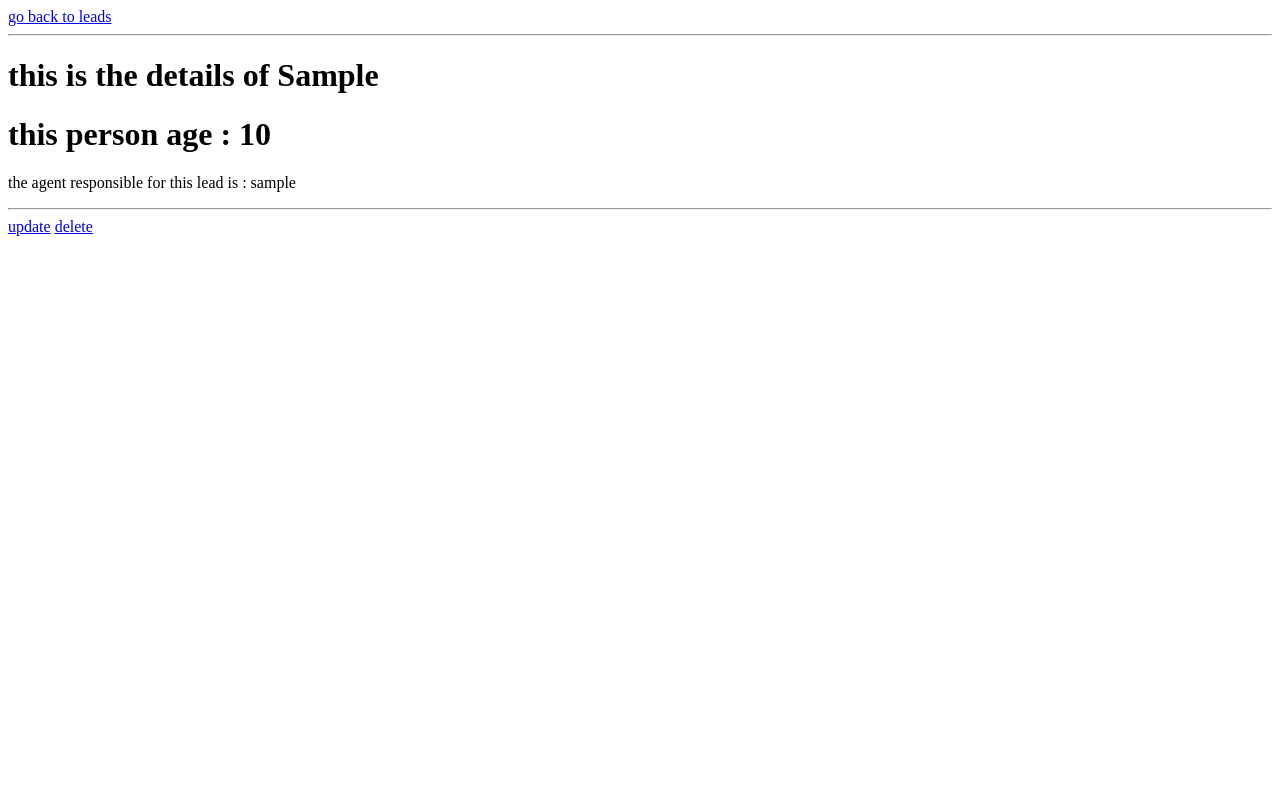
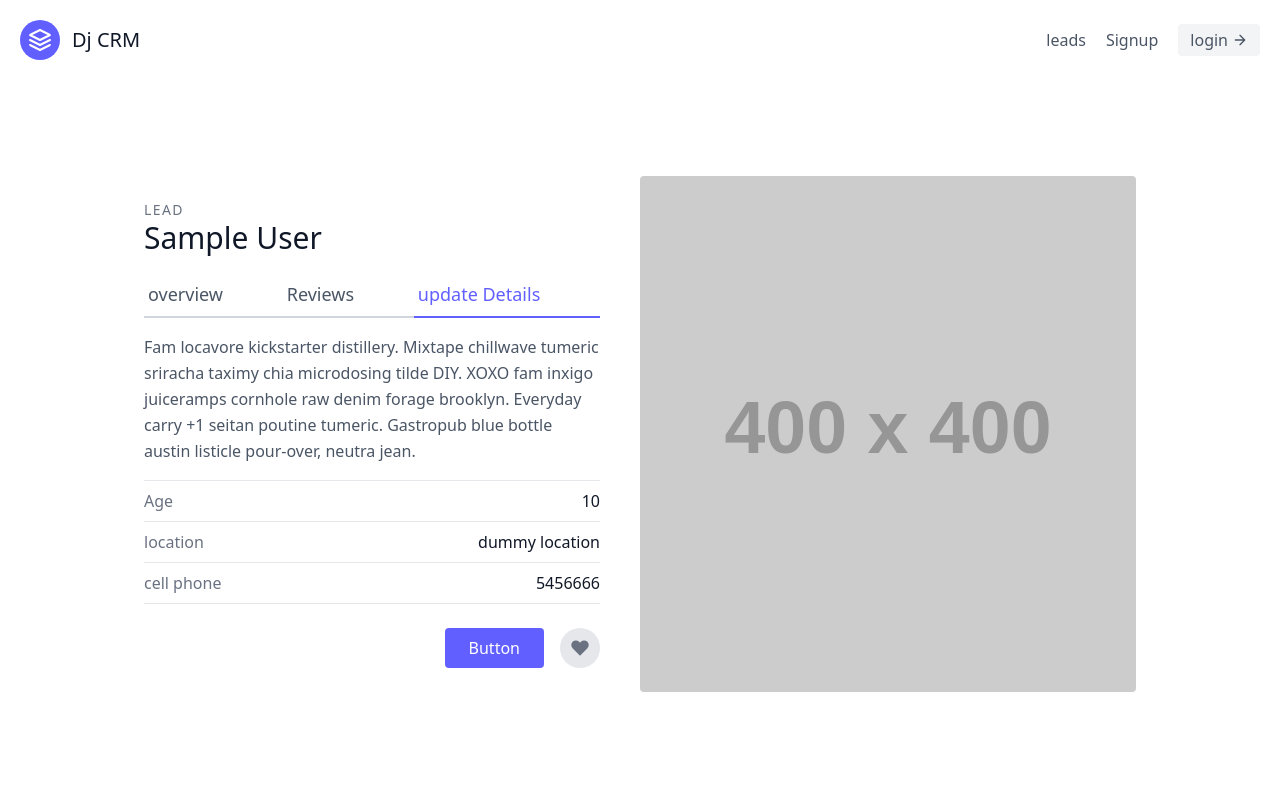
Before and after one commit to mohamedyahyadk/get-start-with-django, a Django app: page /leads/1/ in a window 1280 px wide. Shown: the top 787 px of the page. Run offline with Django 5.2, Linux system fonts and the light colour scheme; tables that the repository leaves empty hold one stand-in row (values such as "Sample post"); grey boxes labelled with a size stand in for pictures from a placeholder-image service; some libraries are stand-ins or nearby versions.

Commit message:
third commit : tailwaindcss

```diff
--- a/djcrm/urls.py
+++ b/djcrm/urls.py
@@ -1,8 +1,9 @@
 
 from django.contrib import admin
 from django.urls import path ,include
-
+from leads.views import  landing_page
 urlpatterns = [
     path('admin/', admin.site.urls),
-    path('leads/',include("leads.urls"),name="leads")
+    path('', landing_page ,name='landing_page'),
+    path('leads/',include("leads.urls"))
 ]
--- a/leads/templates/leads/lead_detail.html
+++ b/leads/templates/leads/lead_detail.html
@@ -1,29 +1,49 @@
-<!DOCTYPE html>
-<html lang="en">
-<head>
-    <meta charset="UTF-8">
-    <meta name="viewport" content="width=device-width, initial-scale=1.0">
-    <title>Document</title>
-    <style>
-        .lead{
-            padding-top: 10px;
-            padding-bottom: 10px;
-            padding-left: 6px;
-            padding-right: 6px;
-            margin-top: 10px;
-            background-color: #f6f6f6;
-            width: 100%;
-        }
-    </style>
-</head>
-<body>
-    <a href="/leads">go back to leads </a>
-    <hr>
-    <h1>this is the details of {{lead.first_name}}</h1>
-    <h1>this person age : {{lead.age}}</h1>
-    <p>the agent responsible for this lead is : {{lead.agent}}</p>
-    <hr>
-    <a href="/leads/{{lead.pk}}/update">update</a>
-    <a href="/leads/{{lead.pk}}/delete">delete</a>
-</body>
-</html>
+
+
+{% extends "base.html" %}
+{% block content%}
+<section class="text-gray-600 body-font overflow-hidden">
+    <div class="container px-5 py-24 mx-auto">
+      <div class="lg:w-4/5 mx-auto flex flex-wrap">
+        <div class="lg:w-1/2 w-full lg:pr-10 lg:py-6 mb-6 lg:mb-0">
+          <h2 class="text-sm title-font text-gray-500 tracking-widest">LEAD</h2>
+          <h1 class="text-gray-900 text-3xl title-font font-medium mb-4">{{lead.first_name}} {{lead.last_name}}</h1>
+          <div class="flex mb-4">
+
+                <a href="{% url 'leads:lead-detail' lead.pk %}" class="flex-grow border-b-2 border-gray-300 py-2 text-lg px-1">
+                  overview </a>
+                <a class="flex-grow border-b-2 border-gray-300 py-2 text-lg px-1">
+                  Reviews</a>
+                <a href="{% url 'leads:lead-update' lead.pk %}" class="flex-grow text-indigo-500 border-b-2 border-indigo-500 py-2 text-lg px-1">
+                  update  Details</a>
+
+          </div>
+          <p class="leading-relaxed mb-4">Fam locavore kickstarter distillery. Mixtape chillwave tumeric sriracha taximy chia microdosing tilde DIY. XOXO fam inxigo juiceramps cornhole raw denim forage brooklyn. Everyday carry +1 seitan poutine tumeric. Gastropub blue bottle austin listicle pour-over, neutra jean.</p>
+          <div class="flex border-t border-gray-200 py-2">
+            <span class="text-gray-500">Age</span>
+            <span class="ml-auto text-gray-900">{{lead.age}}</span>
+          </div>
+          <div class="flex border-t border-gray-200 py-2">
+            <span class="text-gray-500">location</span>
+            <span class="ml-auto text-gray-900">dummy location</span>
+          </div>
+          <div class="flex border-t border-b mb-6 border-gray-200 py-2">
+            <span class="text-gray-500">cell phone</span>
+            <span class="ml-auto text-gray-900">5456666</span>
+          </div>
+          <div class="flex">
+
+            <button class="flex ml-auto text-white bg-indigo-500 border-0 py-2 px-6 focus:outline-none hover:bg-indigo-600 rounded">Button</button>
+            <button class="rounded-full w-10 h-10 bg-gray-200 p-0 border-0 inline-flex items-center justify-center text-gray-500 ml-4">
+              <svg fill="currentColor" stroke-linecap="round" stroke-linejoin="round" stroke-width="2" class="w-5 h-5" viewBox="0 0 24 24">
+                <path d="M20.84 4.61a5.5 5.5 0 00-7.78 0L12 5.67l-1.06-1.06a5.5 5.5 0 00-7.78 7.78l1.06 1.06L12 21.23l7.78-7.78 1.06-1.06a5.5 5.5 0 000-7.78z"></path>
+              </svg>
+            </button>
+          </div>
+        </div>
+        <img alt="ecommerce" class="lg:w-1/2 w-full lg:h-auto h-64 object-cover object-center rounded" src="https://dummyimage.com/400x400">
+      </div>
+    </div>
+  </section>
+
+{% endblock content%}
--- a/leads/urls.py
+++ b/leads/urls.py
@@ -1,11 +1,11 @@
 from django.urls import path
 from .views import lead_list ,lead_detail ,lead_create ,lead_update,lead_delete
-
+app_name = "leads"  # ✅ This registers the namespace
 urlpatterns=[
-     path('', lead_list ),
-     path('create/', lead_create),
-     path('<int:pk>/update/', lead_update),
-     path('<int:pk>/delete/', lead_delete),
-     path('<int:pk>/', lead_detail),
+     path('', lead_list ,name='lead-list'),
+     path('<int:pk>/', lead_detail ,name='lead-detail'),
+     path('create/', lead_create ,name='lead-create'),
+     path('<int:pk>/update/', lead_update ,name='lead-update'),
+     path('<int:pk>/delete/', lead_delete ,name='lead-delete'),
 
 ]
--- a/leads/views.py
+++ b/leads/views.py
@@ -3,6 +3,13 @@ from django.http import HttpResponse
 from leads.models import Lead ,Agent
 from .forms import LeadForm ,LeadModelForm
 # Create your views here.
+
+
+def landing_page(request):
+      return render(request,'landing.html')
+
+
+
 
 def lead_list(request):
   leads=Lead.objects.all()
--- /dev/null
+++ b/templates/base.html
@@ -0,0 +1,21 @@
+<!DOCTYPE html>
+<html lang="en">
+<head>
+    <meta charset="UTF-8">
+    <meta name="viewport" content="width=device-width, initial-scale=1.0">
+    <title>djcrm</title>
+    <script src="https://cdn.jsdelivr.net/npm/@tailwindcss/browser@4"></script>
+
+</head>
+<body>
+
+    <div class="max-w-7xl max-auto ">
+        {% include "navbar.html" %}
+        {% block content%}
+
+        {% endblock content%}
+    </div>
+
+     {% include "scripts.html" %}
+</body>
+</html>
--- /dev/null
+++ b/templates/navbar.html
@@ -0,0 +1,21 @@
+<header class="text-gray-600 body-font">
+    <div class="container mx-auto flex flex-wrap p-5 flex-col md:flex-row items-center">
+      <a class="flex title-font font-medium items-center text-gray-900 mb-4 md:mb-0">
+        <svg xmlns="http://www.w3.org/2000/svg" fill="none" stroke="currentColor" stroke-linecap="round" stroke-linejoin="round" stroke-width="2" class="w-10 h-10 text-white p-2 bg-indigo-500 rounded-full" viewBox="0 0 24 24">
+          <path d="M12 2L2 7l10 5 10-5-10-5zM2 17l10 5 10-5M2 12l10 5 10-5"></path>
+        </svg>
+        <span class="ml-3 text-xl">Dj CRM </span>
+      </a>
+      <nav class="md:ml-auto flex flex-wrap items-center text-base justify-center">
+        <a href="{% url 'leads:lead-list' %}" class="mr-5 hover:text-gray-900">leads</a>
+        <a class="mr-5 hover:text-gray-900">Signup</a>
+
+      </nav>
+      <a href="#" class="inline-flex items-center bg-gray-100 border-0 py-1 px-3 focus:outline-none hover:bg-gray-200 rounded text-base mt-4 md:mt-0">
+         login
+        <svg fill="none" stroke="currentColor" stroke-linecap="round" stroke-linejoin="round" stroke-width="2" class="w-4 h-4 ml-1" viewBox="0 0 24 24">
+          <path d="M5 12h14M12 5l7 7-7 7"></path>
+        </svg>
+      </a>
+    </div>
+  </header>
--- /dev/null
+++ b/templates/scripts.html
@@ -0,0 +1,3 @@
+<script>
+    console.log("hello")
+</script>
```
Also changed, not shown: leads/templates/leads/lead_create.html (+4 -22 lines), leads/templates/leads/lead_list.html (+44 -31 lines), leads/templates/leads/lead_update.html (+38 -28 lines), templates/landing.html (added, +19 -0 lines).
